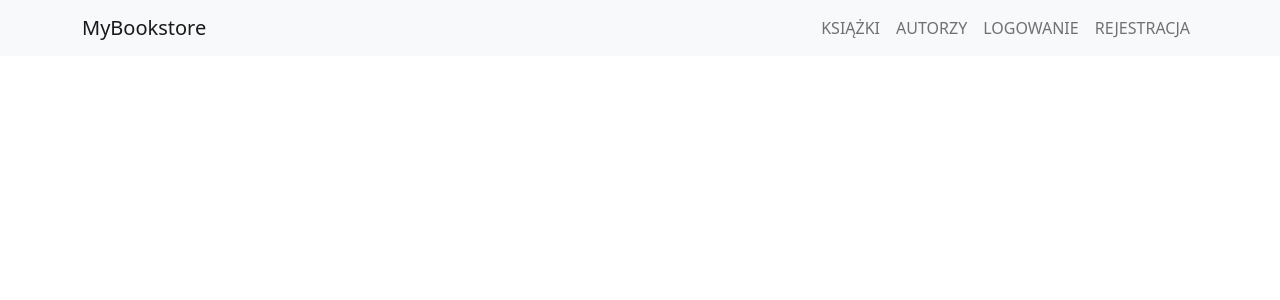
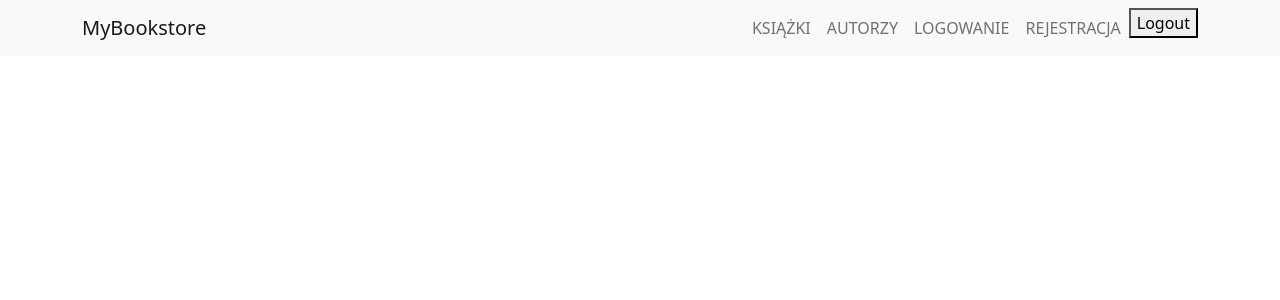
Before and after one commit to KamilAiR/MyBookstore, an Angular app: page / in a window 1280 px wide. Shown: the top 300 px of the page. Built offline with nearby package versions, Linux system fonts and the light colour scheme.

Commit message:
Przycisk Logout

```diff
--- a/src/app/header/header.component.html
+++ b/src/app/header/header.component.html
@@ -19,9 +19,11 @@
           <li class="nav-item">
             <a class="nav-link" href="#" [routerLink]="['/registration']">REJESTRACJA</a>
           </li>
+          <li class="nav-item" style="float: right">
+            <button type="button" (click)="onLogoutClicked()"> Logout</button>
+          </li>
         </ul>
       </div>
     </div>
   </nav>
-
   <header>
```
